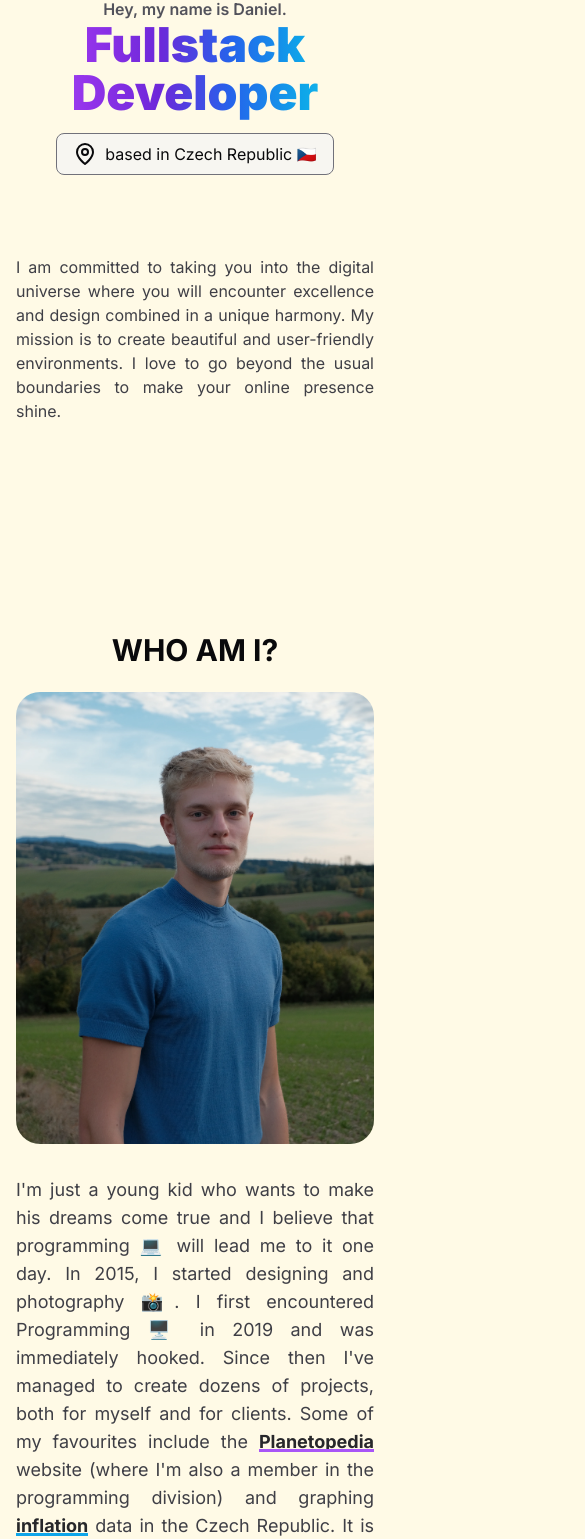
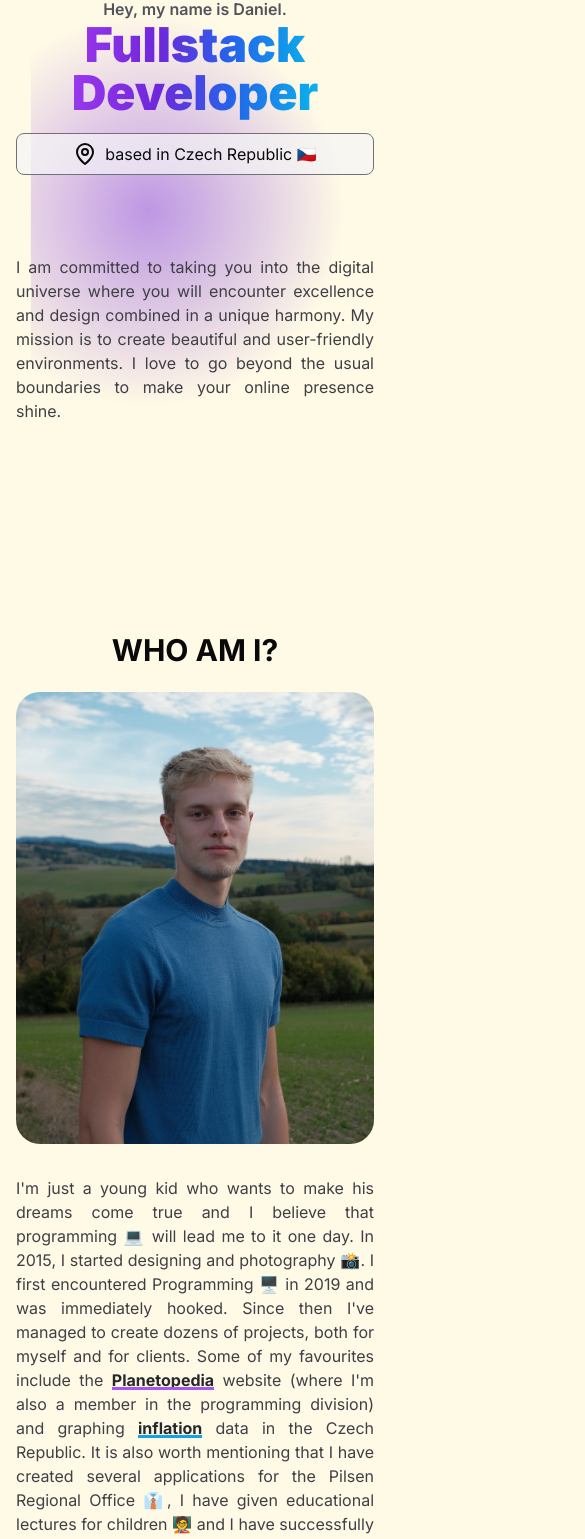
Before and after one commit to ton1czech/baudys, a Next.js app: page / in a window 390 px wide. Shown: the part 212-1751 px from the top of the page, 585 px wide, since content can reach past the window. Built offline with nearby package versions, Linux system fonts and the light colour scheme.

Commit message:
👌IMPROVE: mobile mist + mobile layout

```diff
--- a/app/globals.css
+++ b/app/globals.css
@@ -134,6 +134,13 @@
   animation: mistMove 30s linear infinite alternate;
 }
 
+.mobile-mist {
+  background: linear-gradient(125deg, #a855f7 3%, #6d28d9 52%);
+  -webkit-mask: radial-gradient(circle at 25% 50%, black 0%, transparent 25%);
+  mask: radial-gradient(circle at 20% 50%, black 0%, transparent 25%);
+  pointer-events: none;
+}
+
 @keyframes mistMove {
   0% {
     transform: translate(1000px, 150px);
--- a/components/homepage/about.tsx
+++ b/components/homepage/about.tsx
@@ -19,7 +19,7 @@ export const About = () => {
         </div>
 
         <div className='sticky top-20 h-min'>
-          <p className='text-lg lg:text-xl text-zinc-700 dark:text-zinc-400 text-justify'>
+          <p className='md:text-lg lg:text-xl text-zinc-700 dark:text-zinc-400 text-justify'>
             {language === 'en' && (
               <>
                 I&apos;m just a young kid who wants to make his dreams come true
--- a/components/homepage/hero.tsx
+++ b/components/homepage/hero.tsx
@@ -25,7 +25,7 @@ export const Hero = () => {
           </h1>
 
           <div className='flex justify-center 2xl:justify-end'>
-            <div className='flex items-center bg-zinc-100/70 dark:bg-zinc-800/70 px-4 py-2 border border-zinc-500 dark:border-zinc-600 rounded-lg gap-2 mt-2 relative z-10'>
+            <div className='flex items-center bg-zinc-100/70 dark:bg-zinc-800/70 px-4 py-2 border border-zinc-500 dark:border-zinc-600 rounded-lg gap-2 mt-2 relative z-10 w-full justify-center sm:w-auto'>
               <MapPin />
               {language === 'en' && 'based in Czech Republic 🇨🇿'}
               {language === 'cs' && 'se sídlem v České republice 🇨🇿'}
--- a/components/homepage/service-card.tsx
+++ b/components/homepage/service-card.tsx
@@ -28,9 +28,7 @@ export const ServiceCard: FC<ServiceCardProps> = ({
       >
         {title}
       </h4>
-      <p className='text-justify text-sm text-zinc-800 dark:text-zinc-300'>
-        {body}
-      </p>
+      <p className='text-justify text-zinc-800 dark:text-zinc-300'>{body}</p>
     </div>
   )
 }
--- a/components/homepage/services.tsx
+++ b/components/homepage/services.tsx
@@ -35,7 +35,7 @@ export const Services = () => {
         href='/services'
         className='flex items-center gap-2 justify-center hover:text-purple-500 hover:underline'
       >
-        Learn More <ArrowRight className='h-4 w-4' />
+        See All <ArrowRight className='h-4 w-4' />
       </Link>
     </Container>
   )
--- a/components/mist.tsx
+++ b/components/mist.tsx
@@ -2,6 +2,7 @@ export const Mist = () => {
   return (
     <div>
       <div className='absolute top-0 left-0 w-full h-full mist opacity-60 dark:opacity-30 pointer-events-none max-lg:hidden' />
+      <div className='mobile-mist absolute left-32 top-0 w-full h-full scale-150 opacity-50 dark:opacity-20 pointer-events-none lg:hidden' />
     </div>
   )
 }
```
